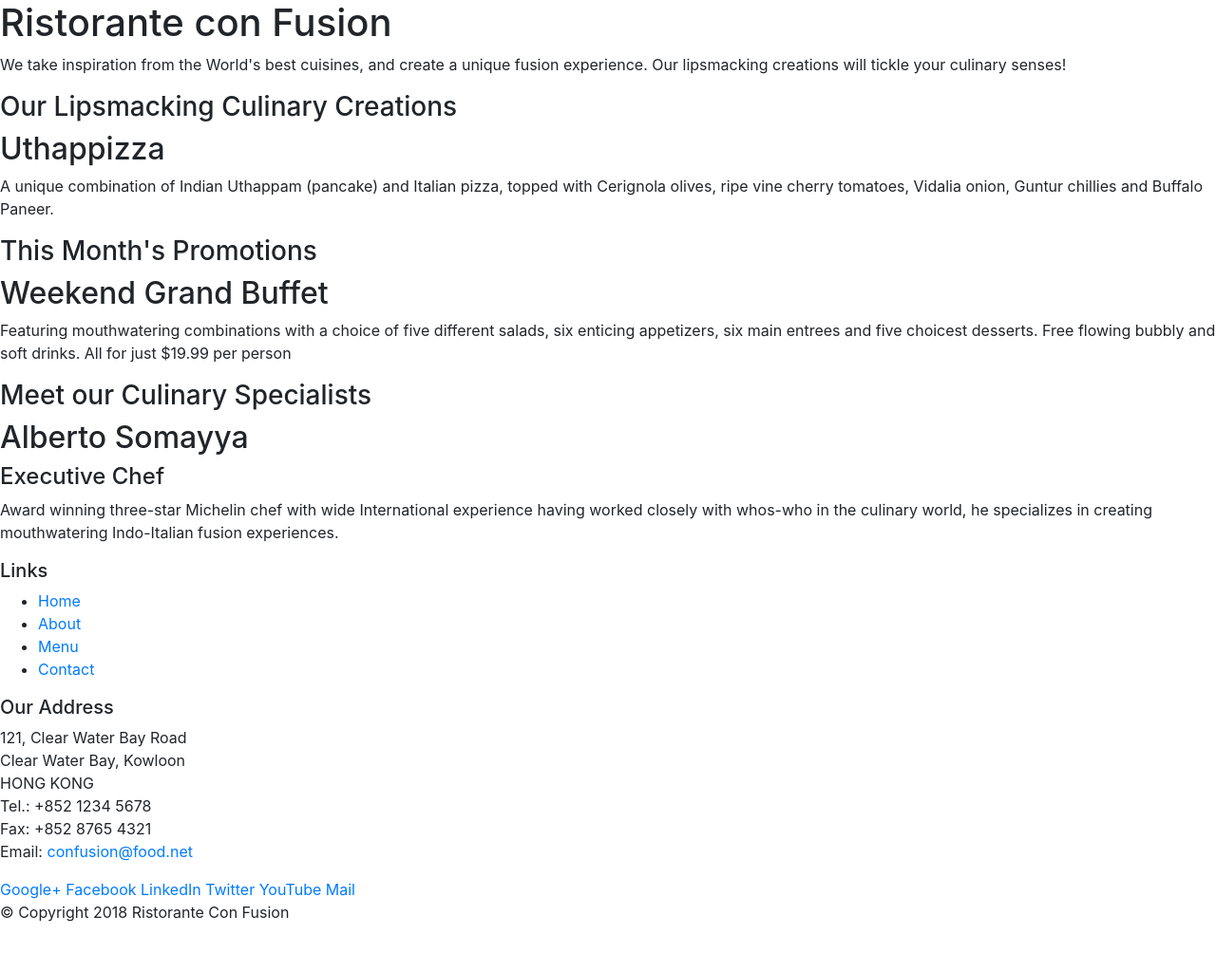
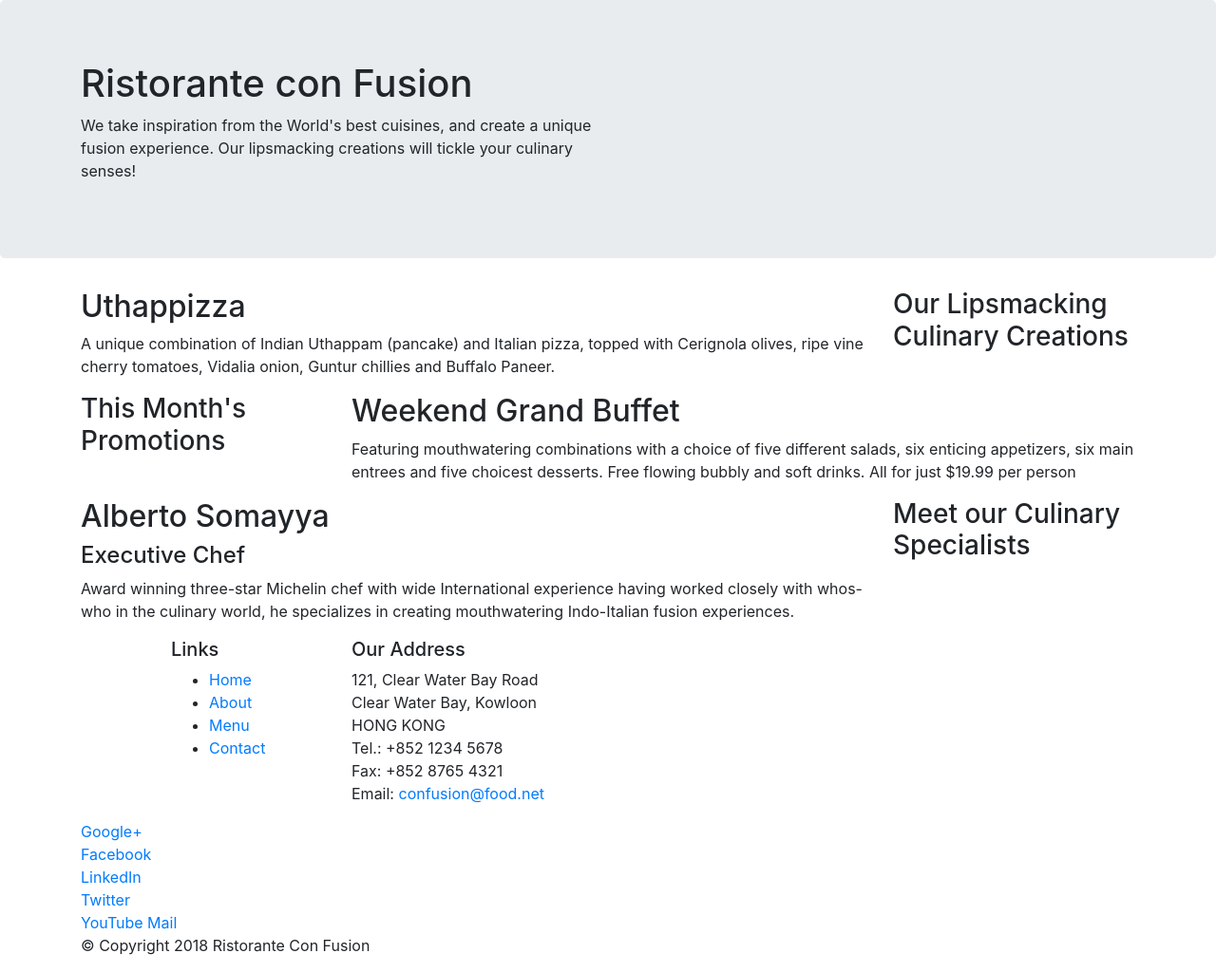
Before and after one commit to sharmaspg/fullstack-Coursera, a website: page index.html in a window 1280 px wide. Shown: the whole page at 95% size. Before the commit the page ends 989 px from the top, so only its background shows below. Drawn offline with nearby package versions, Linux system fonts and the light colour scheme.

Commit message:
bootstrap-grid

```diff
--- a/index.html
+++ b/index.html
@@ -13,46 +13,46 @@
 
 <body>
 
-    <header>
-        <div>
-            <div>
-                <div>
+    <header class="jumbotron">
+        <div class="container">
+            <div class="row">
+                <div class="col-12 col-sm-6">
                     <h1>Ristorante con Fusion</h1>
                     <p>We take inspiration from the World's best cuisines, and create a unique fusion experience. Our lipsmacking creations will tickle your culinary senses!</p>
                 </div>
-                <div>
+                <div class="col-12 col-sm">
                 </div>
             </div>
         </div>
     </header>
 
-    <div>
-        <div>
-            <div>
+    <div class="container">
+        <div class="row">
+            <div class="col-12 col-sm-4 order-sm-last col-md-3">
                 <h3>Our Lipsmacking Culinary Creations</h3>
             </div>
-            <div>
+            <div class="col col-sm col-md order-sm-first">
                 <h2>Uthappizza</h2>
                 <p>A unique combination of Indian Uthappam (pancake) and Italian pizza, topped with Cerignola olives, ripe vine cherry tomatoes, Vidalia onion, Guntur chillies and Buffalo Paneer.</p>
             </div>
         </div>
 
 
-        <div>
-            <div>
+        <div class="row">
+            <div class="col-12 col-sm-4 col-md-3">
                 <h3>This Month's Promotions</h3>
             </div>
-            <div>
+            <div class="col col-sm col-md">
                 <h2>Weekend Grand Buffet</h2>
                 <p>Featuring mouthwatering combinations with a choice of five different salads, six enticing appetizers, six main entrees and five choicest desserts. Free flowing bubbly and soft drinks. All for just $19.99 per person </p>
             </div>
         </div>
 
-        <div>
-            <div>
+        <div class="row">
+            <div class="col-12 col-sm-4 col-md-3 order-sm-last">
                 <h3>Meet our Culinary Specialists</h3>
             </div>
-            <div>
+            <div class="col col-sm col-md order-sm-first">
                 <h2>Alberto Somayya</h2>
                 <h4>Executive Chef</h4>
                 <p>Award winning three-star Michelin chef with wide International experience having worked closely with whos-who in the culinary world, he specializes in creating mouthwatering Indo-Italian fusion experiences. </p>
@@ -61,9 +61,9 @@
     </div>
 
     <footer>
-        <div>
-            <div>
-                <div>
+        <div class="container">
+            <div class="row">
+                <div class="col-4 col-sm-2 offset-1">
                     <h5>Links</h5>
                     <ul>
                         <li><a href="#">Home</a></li>
@@ -72,7 +72,7 @@
                         <li><a href="#">Contact</a></li>
                     </ul>
                 </div>
-                <div>
+                <div class="col-7 col-sm-5">
                     <h5>Our Address</h5>
                     <address>
 		              121, Clear Water Bay Road<br>
@@ -84,7 +84,7 @@
 		           </address>
                 </div>
                 <div>
-                    <div>
+                    <div class="col-12 col-sm-4">
                         <a href="http://google.com/+">Google+</a>
                         <a href="http://www.facebook.com/profile.php?id=">Facebook</a>
                         <a href="http://www.linkedin.com/in/">LinkedIn</a>
@@ -94,8 +94,8 @@
                     </div>
                 </div>
            </div>
-           <div>
-                <div>
+           <div class="row">
+                <div class="col-auto">
                     <p>© Copyright 2018 Ristorante Con Fusion</p>
                 </div>
            </div>
```
